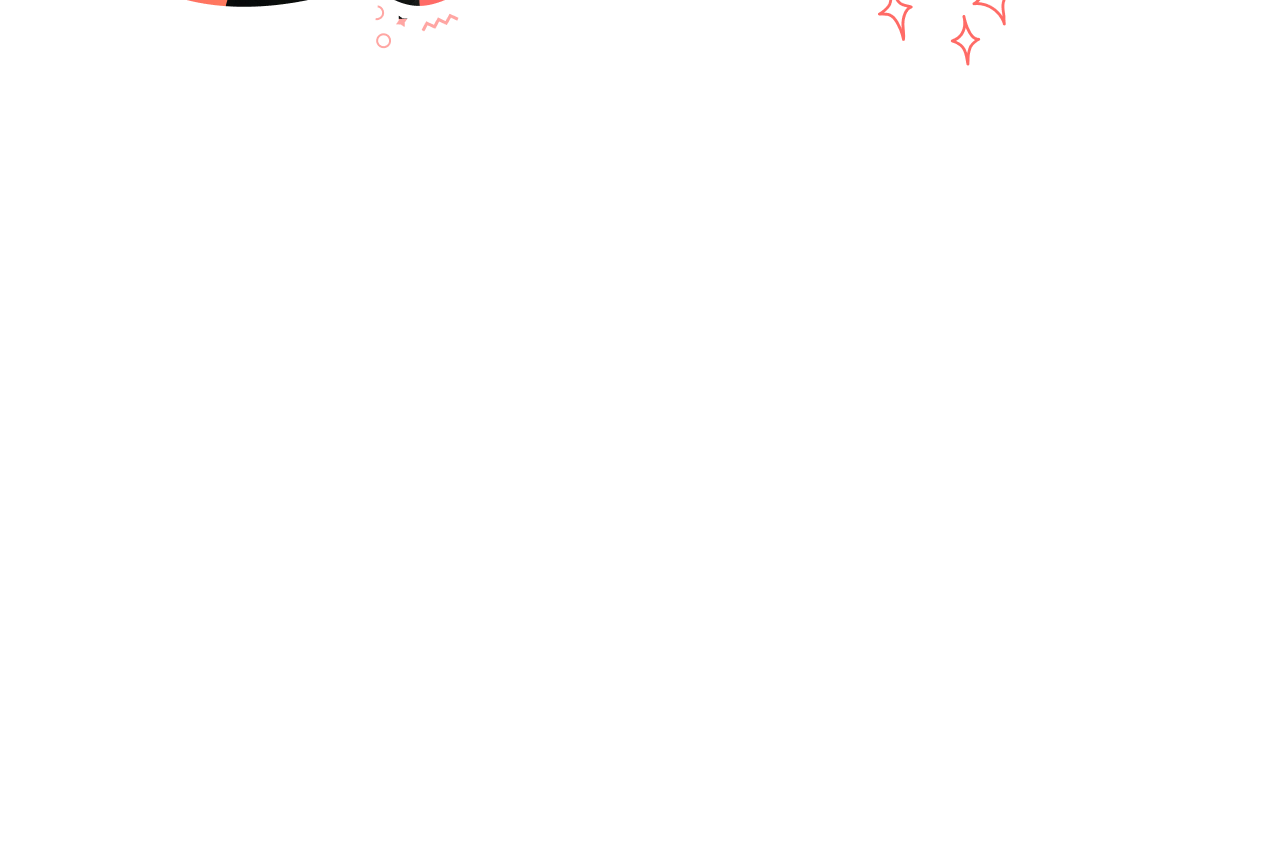
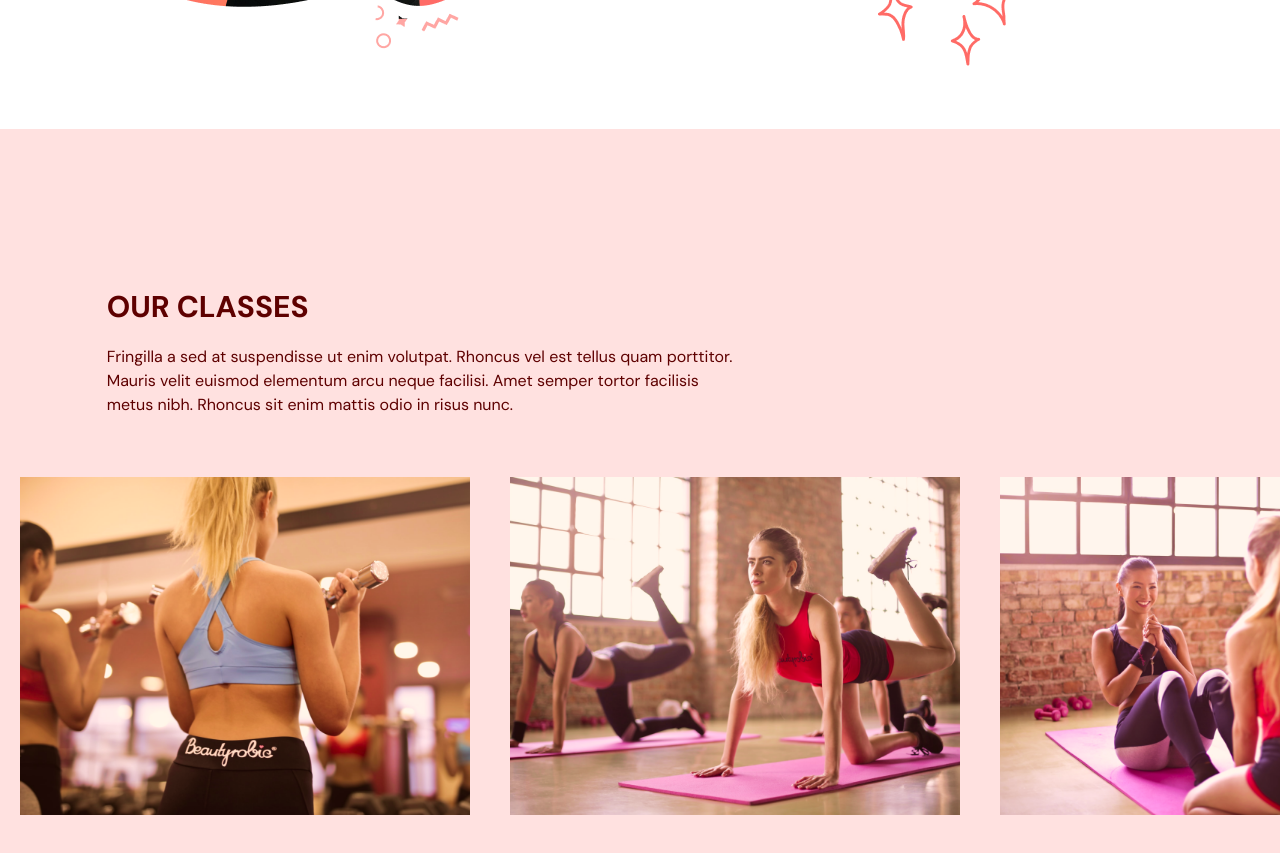
Before and after one commit to elshora97/fitness-gym, a React (Vite) app: page / in a window 1280 px wide. Shown: the part 2000-2853 px from the top of the page. Before the commit the page ends 2129 px from the top, so only its background shows below. Built offline with nearby package versions, Linux system fonts and the light colour scheme.

Commit message:
Added Our classes Section

```diff
--- a/src/App.tsx
+++ b/src/App.tsx
@@ -3,6 +3,7 @@
 import { useEffect, useState } from "react";
 import { SelectedPage } from "@/shared/types";
 import Benefits from "@/scenes/Benefits";
+import OurClasses from "@/scenes/ourClasses";
 
 function App() {
   const [selectedPage, setSelectedPage] = useState<SelectedPage>(
@@ -35,6 +36,9 @@
         <Benefits
         setSelectedPage={setSelectedPage}
         />
+        <OurClasses
+        setSelectedPage={setSelectedPage}
+        />
     </div>
   );
 }
--- /dev/null
+++ b/src/scenes/ourClasses/Class.tsx
@@ -0,0 +1,24 @@
+type Props = {
+    name: string;
+    description?: string;
+    image: string;
+  };
+
+  const Class = ({ name, description, image }: Props) => {
+    const overlayStyles = `p-5 absolute z-30 flex
+    h-[380px] w-[450px] flex-col items-center justify-center
+    whitespace-normal bg-primary-500 text-center text-white
+    opacity-0 transition duration-500 hover:opacity-90`;
+
+    return (
+      <li className="relative mx-5 inline-block h-[380px] w-[450px]">
+        <div className={overlayStyles}>
+          <p className="text-2xl">{name}</p>
+          <p className="mt-5">{description}</p>
+        </div>
+        <img alt={`${image}`} src={image} />
+      </li>
+    );
+  };
+
+  export default Class;
--- /dev/null
+++ b/src/scenes/ourClasses/index.tsx
@@ -0,0 +1,95 @@
+import { SelectedPage, ClassType } from "@/shared/types";
+import image1 from "@/assets/image1.png";
+import image2 from "@/assets/image2.png";
+import image3 from "@/assets/image3.png";
+import image4 from "@/assets/image4.png";
+import image5 from "@/assets/image5.png";
+import image6 from "@/assets/image6.png";
+import { motion } from "framer-motion";
+import HText from "@/shared/HText";
+import Class from "./Class";
+
+const classes: Array<ClassType> = [
+  {
+    name: "Weight Training Classes",
+    description:
+      "Lorem ipsum dolor sit amet, consectetur adipiscing elit, sed do eiusmod tempor incididunt ut labore et dolore magna aliqua. Ut enim ad minim veniam, quis nostrud exercitation ullamco laboris nisi ut aliquip ex ea commodo consequat.",
+    image: image1,
+  },
+  {
+    name: "Yoga Classes",
+    image: image2,
+  },
+  {
+    name: "Ab Core Classes",
+    description:
+      "Lorem ipsum dolor sit amet, consectetur adipiscing elit, sed do eiusmod tempor incididunt ut labore et dolore magna aliqua. Ut enim ad minim veniam, quis nostrud exercitation ullamco laboris nisi ut aliquip ex ea commodo consequat.",
+    image: image3,
+  },
+  {
+    name: "Adventure Classes",
+    description:
+      "Lorem ipsum dolor sit amet, consectetur adipiscing elit, sed do eiusmod tempor incididunt ut labore et dolore magna aliqua. Ut enim ad minim veniam, quis nostrud exercitation ullamco laboris nisi ut aliquip ex ea commodo consequat.",
+    image: image4,
+  },
+  {
+    name: "Fitness Classes",
+    image: image5,
+  },
+  {
+    name: "Training Classes",
+    description:
+      "Lorem ipsum dolor sit amet, consectetur adipiscing elit, sed do eiusmod tempor incididunt ut labore et dolore magna aliqua. Ut enim ad minim veniam, quis nostrud exercitation ullamco laboris nisi ut aliquip ex ea commodo consequat.",
+    image: image6,
+  },
+];
+
+type Props = {
+  setSelectedPage: (value: SelectedPage) => void;
+};
+
+const OurClasses = ({ setSelectedPage }: Props) => {
+  return (
+    <section id="ourclasses" className="w-full bg-primary-100 py-40">
+      <motion.div
+        onViewportEnter={() => setSelectedPage(SelectedPage.OurClasses)}
+      >
+        <motion.div
+          className="mx-auto w-5/6"
+          initial="hidden"
+          whileInView="visible"
+          viewport={{ once: true, amount: 0.5 }}
+          transition={{ duration: 0.5 }}
+          variants={{
+            hidden: { opacity: 0, x: -50 },
+            visible: { opacity: 1, x: 0 },
+          }}
+        >
+          <div className="md:w-3/5">
+            <HText>OUR CLASSES</HText>
+            <p className="py-5">
+              Fringilla a sed at suspendisse ut enim volutpat. Rhoncus vel est
+              tellus quam porttitor. Mauris velit euismod elementum arcu neque
+              facilisi. Amet semper tortor facilisis metus nibh. Rhoncus sit
+              enim mattis odio in risus nunc.
+            </p>
+          </div>
+        </motion.div>
+        <div className="mt-10 h-[353px] w-full overflow-x-auto overflow-y-hidden">
+          <ul className="w-[2800px] whitespace-nowrap">
+            {classes.map((item: ClassType, index) => (
+              <Class
+                key={`${item.name}-${index}`}
+                name={item.name}
+                description={item.description}
+                image={item.image}
+              />
+            ))}
+          </ul>
+        </div>
+      </motion.div>
+    </section>
+  );
+};
+
+export default OurClasses;
--- a/src/shared/types.ts
+++ b/src/shared/types.ts
@@ -10,3 +10,9 @@
   title: string;
   description: string;
 }
+
+export interface ClassType {
+  name: string;
+  description?: string;
+  image: string;
+}
```
